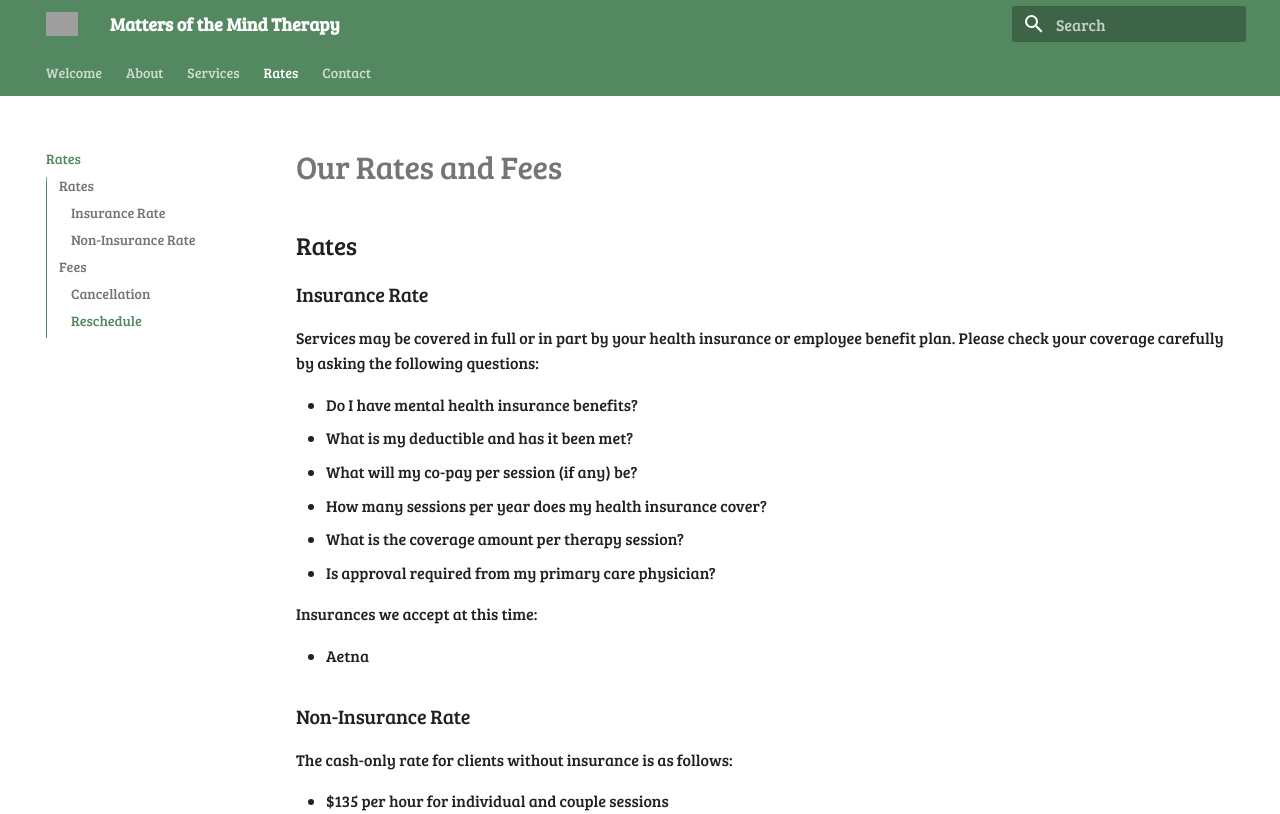
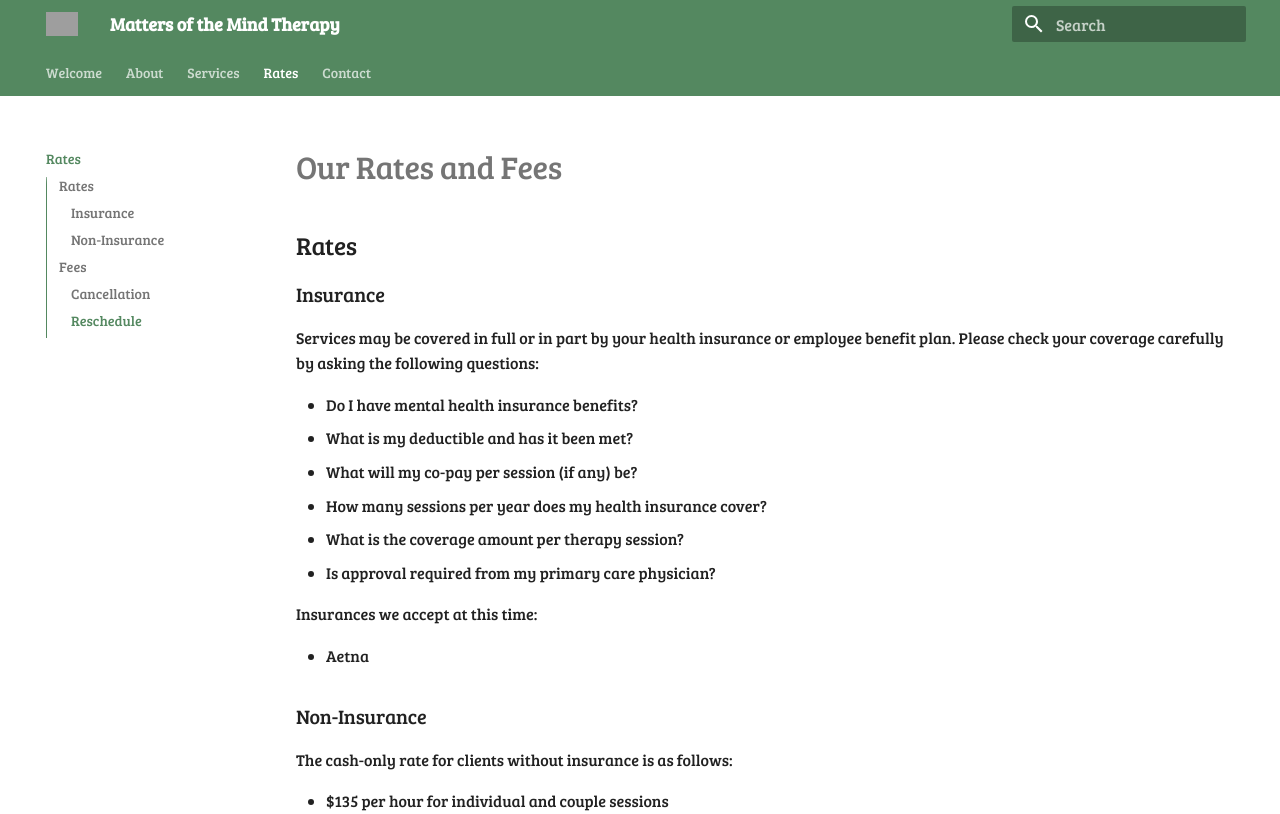
Before and after one commit to motm-therapy/website, an MkDocs documentation site: the page built from docs/rates.md, in a window 1280 px wide and 1241 px high. Shown: the top 814 px of the window. Built offline with MkDocs 1.6.1 and Material for MkDocs 9.7.7, drawn with Linux system fonts in a browser that asks for light colours; grey boxes are pictures that could not be loaded.

Commit message:
Update rates.md

```diff
--- a/docs/rates.md
+++ b/docs/rates.md
@@ -2,7 +2,7 @@
 
 ## Rates
 
-### Insurance Rate
+### Insurance
 
 Services may be covered in full or in part by your health insurance or employee benefit plan.
 Please check your coverage carefully by asking the following questions:
@@ -18,7 +18,7 @@ Insurances we accept at this time:
 
 - Aetna
 
-### Non-Insurance Rate
+### Non-Insurance
 
 The cash-only rate for clients without insurance is as follows:
 
```
